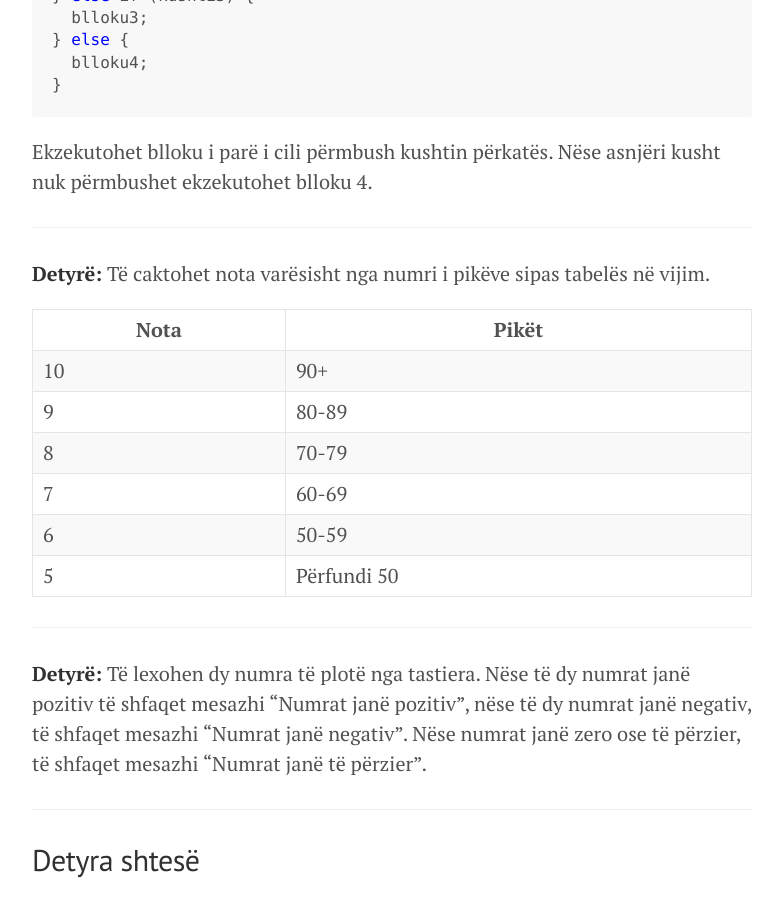
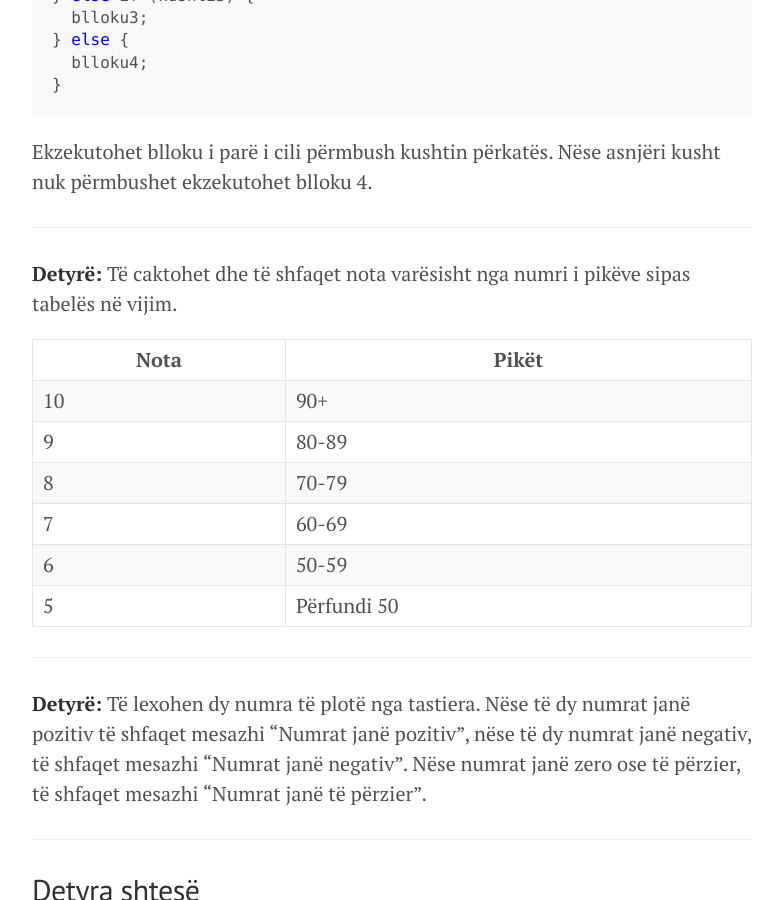
Before and after one commit to blerimrexha/edongashi.github.io, a Jekyll site: the page built from lendet/gjuhe-programuese/ligjerata/java2.md, in a window 1280 px wide and 900 px high, scrolled down 19883 px. Shown: the whole window, without its empty margins (248-1031 px from the left). Built offline with Jekyll 4.4.1, drawn with Linux system fonts in a browser that asks for light colours; our own code applies the rules of GitHub Pages for plain Markdown files; formulas are drawn with MathJax 3.

Commit message:
Update lendet/gjuhe-programuese/ligjerata/java2.md

```diff
--- a/lendet/gjuhe-programuese/ligjerata/java2.md
+++ b/lendet/gjuhe-programuese/ligjerata/java2.md
@@ -828,7 +828,7 @@ Ekzekutohet blloku i parë i cili përmbush kushtin përkatës. Nëse asnjëri k
 
 ---
 
-**Detyrë:** Të caktohet nota varësisht nga numri i pikëve sipas tabelës në vijim.
+**Detyrë:** Të caktohet dhe të shfaqet nota varësisht nga numri i pikëve sipas tabelës në vijim.
 
 Nota|Pikët
 -|-
```
